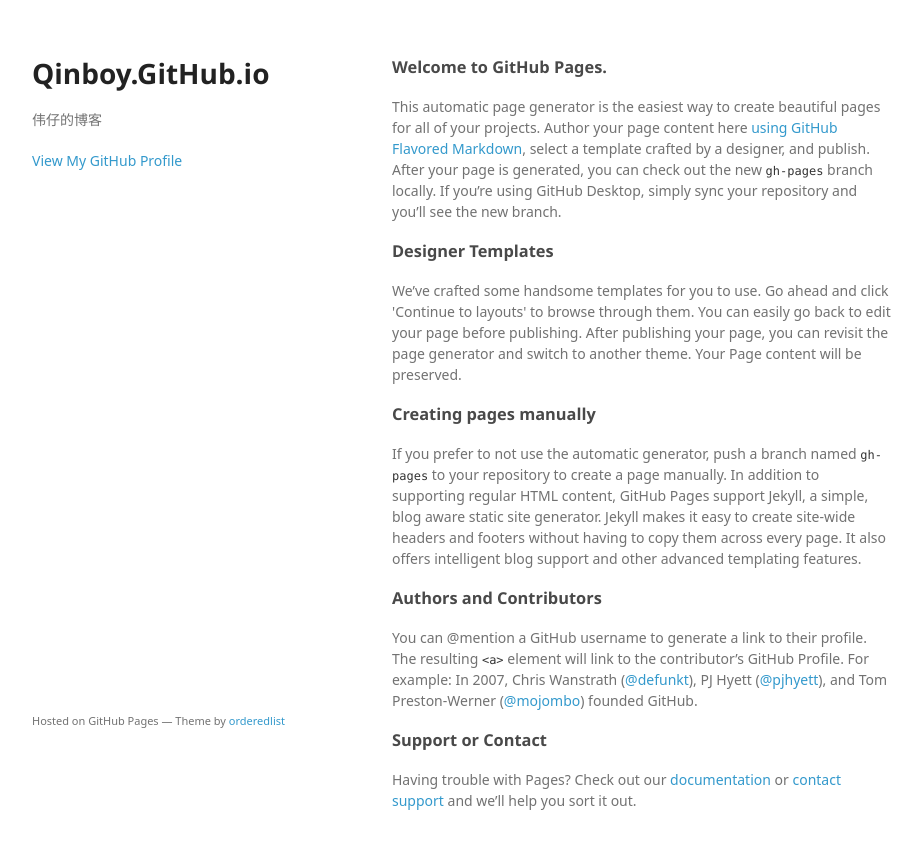
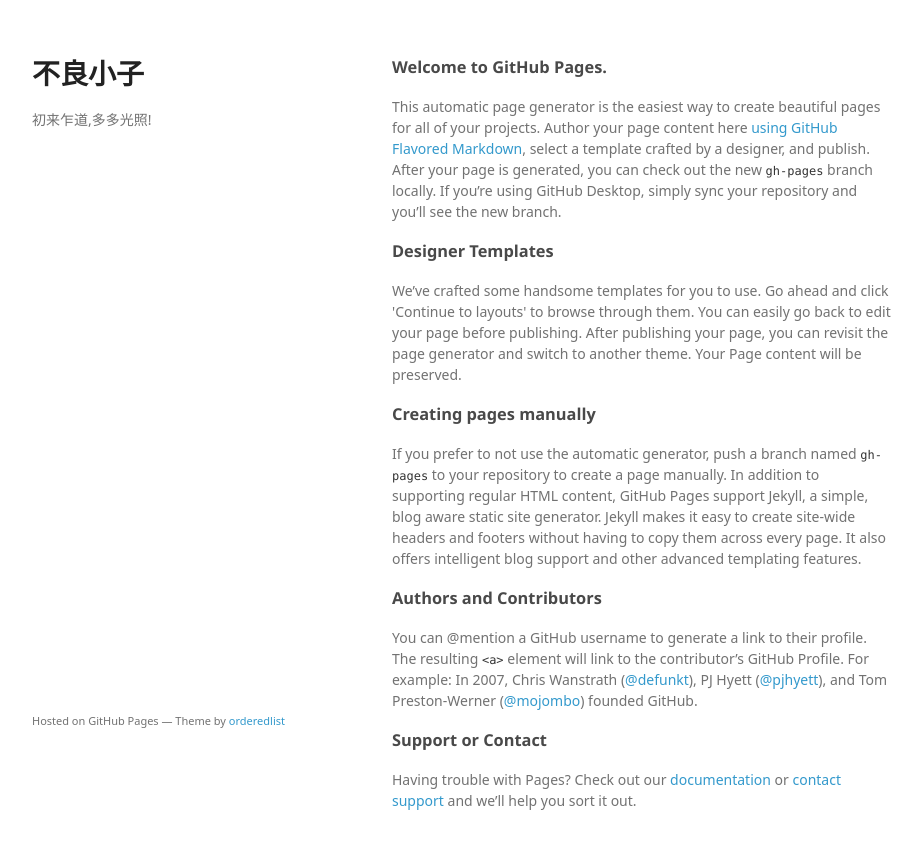
Before and after one commit to qinboy/qinboy.github.io, a plain HTML site: page index.html in a window 1280 px wide. Shown: the whole page, without its empty margins (178-1100 px from the left). Drawn offline with Linux system fonts and the light colour scheme; a web font is replaced by a local one.

Commit message:
Update index.html

```diff
--- a/index.html
+++ b/index.html
@@ -3,7 +3,7 @@
   <head>
     <meta charset="utf-8">
     <meta http-equiv="X-UA-Compatible" content="chrome=1">
-    <title>Qinboy.GitHub.io by qinboy</title>
+    <title>不良小子</title>
 
     <link rel="stylesheet" href="stylesheets/styles.css">
     <link rel="stylesheet" href="stylesheets/github-light.css">
@@ -15,11 +15,11 @@
   <body>
     <div class="wrapper">
       <header>
-        <h1>Qinboy.GitHub.io</h1>
-        <p>伟仔的博客</p>
+        <h1>不良小子</h1>
+        <p>初来乍道,多多光照!</p>
 
 
-        <p class="view"><a href="https://github.com/qinboy">View My GitHub Profile</a></p>
+
 
       </header>
       <section>
```
